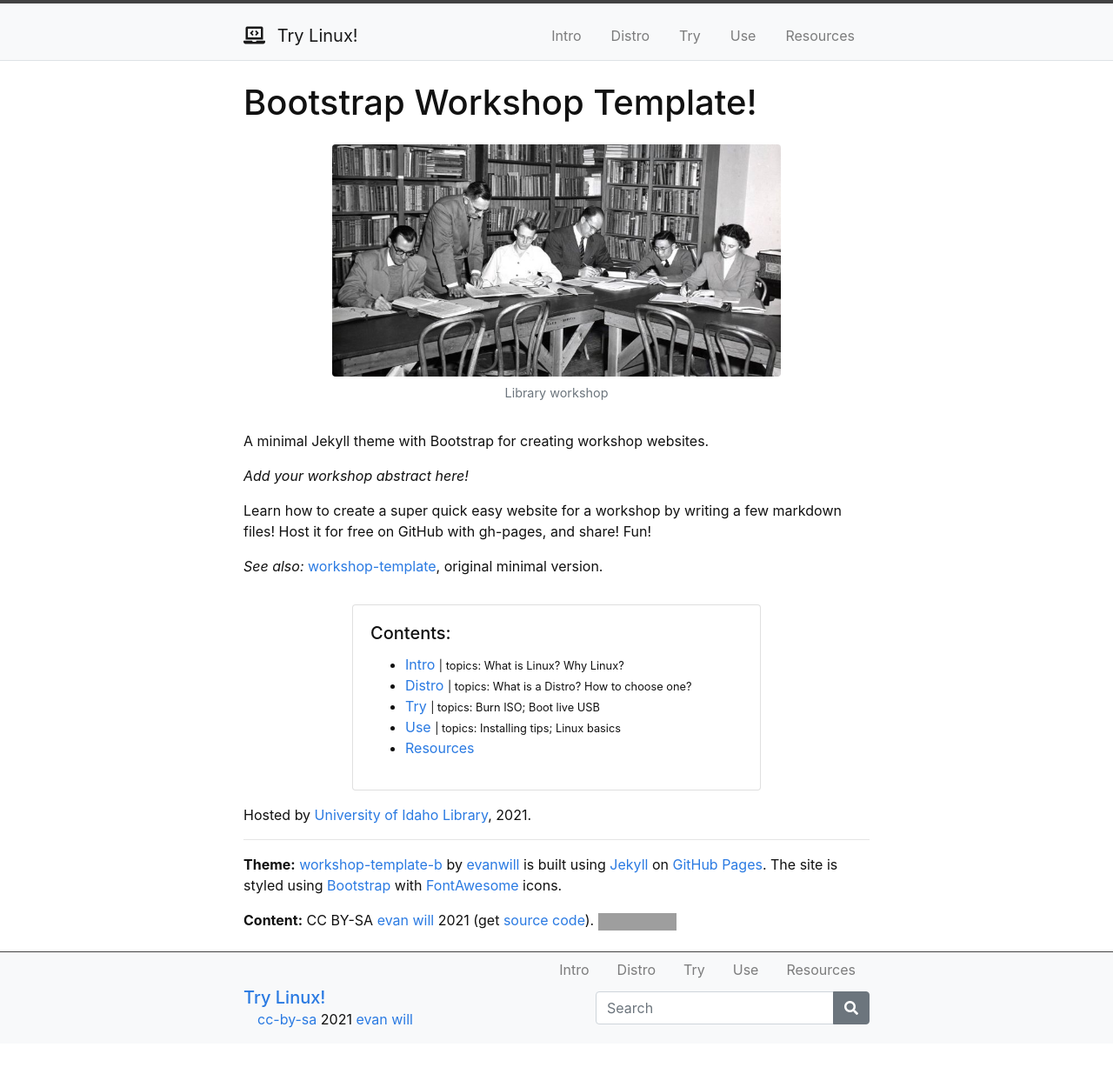
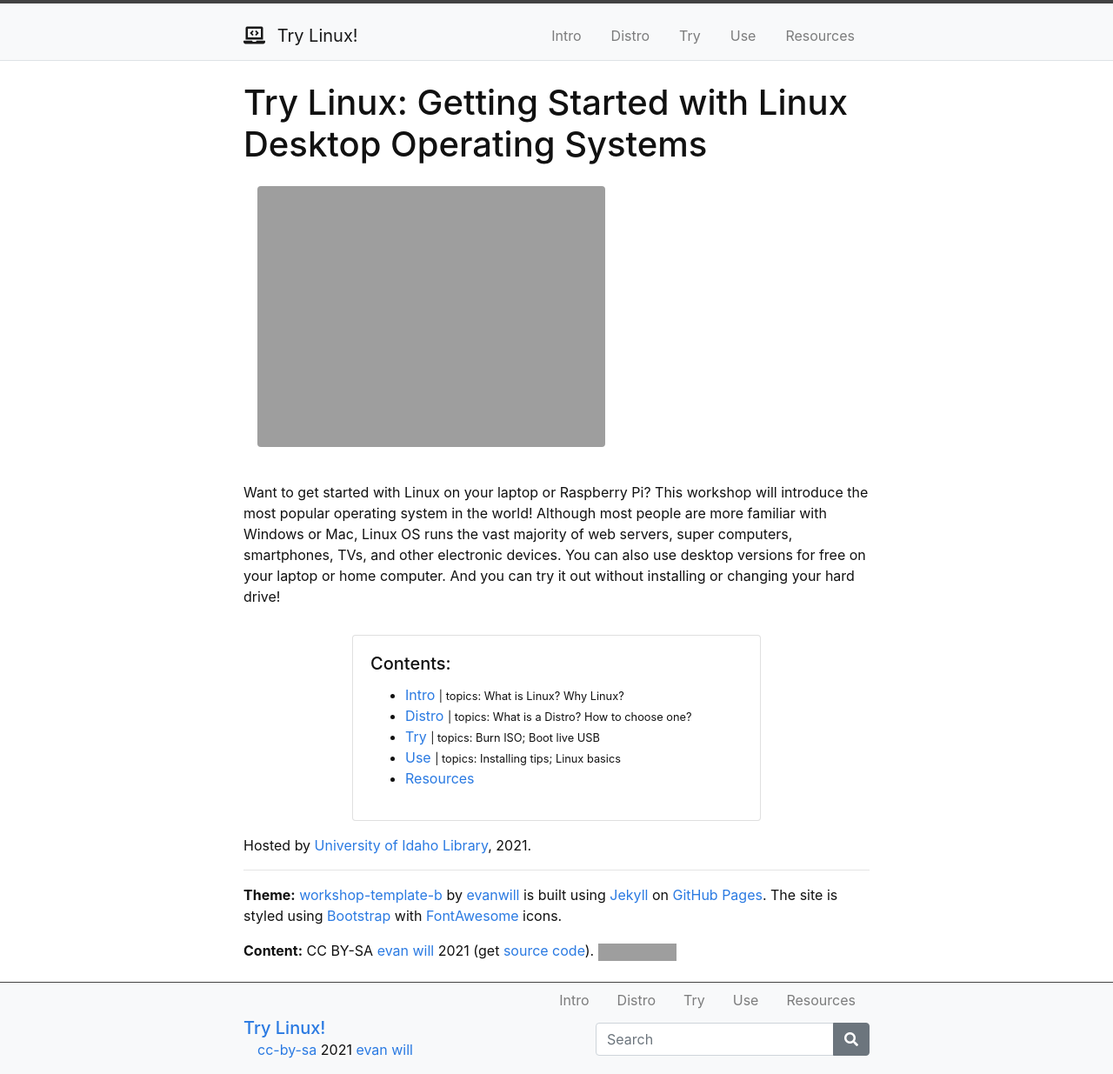
Before and after one commit to evanwill/try-linux, a Jekyll site: the page built from index.md, in a window 1280 px wide. Shown: the whole page at 87% size. Built offline with Jekyll 4.4.1, drawn with Linux system fonts in a browser that asks for light colours; before the commit the page ends 1200 px from its top, so only the background shows below that; grey boxes are pictures that could not be loaded.

Commit message:
index content

```diff
--- a/index.md
+++ b/index.md
@@ -3,19 +3,15 @@ title: Home
 layout: default
 ---
 
-# Bootstrap Workshop Template!
+# Try Linux: Getting Started with Linux Desktop Operating Systems
 
-{% include figure.html img="uidaho-workshop.jpg" alt="intro image here" caption="Library workshop" width="75%" %}
+{% include figure.html img="tianyi-ma-WiONHd_zYI4-unsplash.jpg" alt="laptop opening with light" %}
 
-A minimal Jekyll theme with Bootstrap for creating workshop websites.
-
-*Add your workshop abstract here!*
-
-Learn how to create a super quick easy website for a workshop by writing a few markdown files!
-Host it for free on GitHub with gh-pages, and share!
-Fun!
-
-*See also:* [workshop-template](https://evanwill.github.io/workshop-template/), original minimal version.
+Want to get started with Linux on your laptop or Raspberry Pi?
+This workshop will introduce the most popular operating system in the world!
+Although most people are more familiar with Windows or Mac, Linux OS runs the vast majority of web servers, super computers, smartphones, TVs, and other electronic devices.
+You can also use desktop versions for free on your laptop or home computer.
+And you can try it out without installing or changing your hard drive!
 
 {% include toc.html %}
 
```
